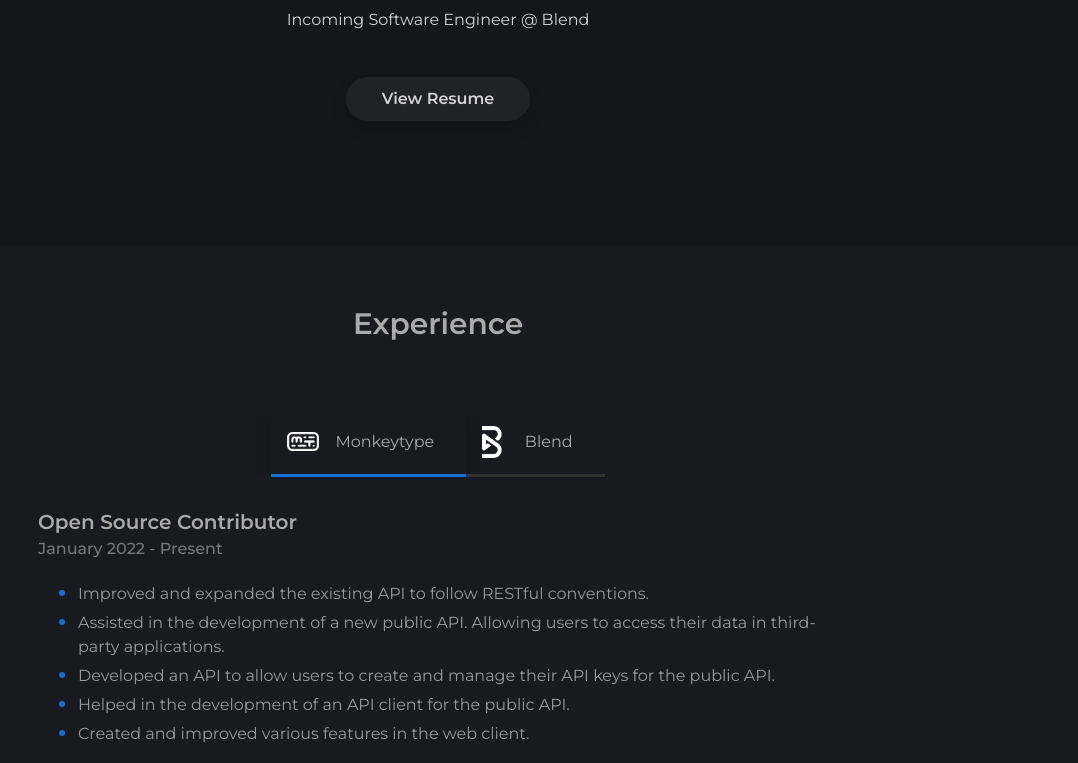
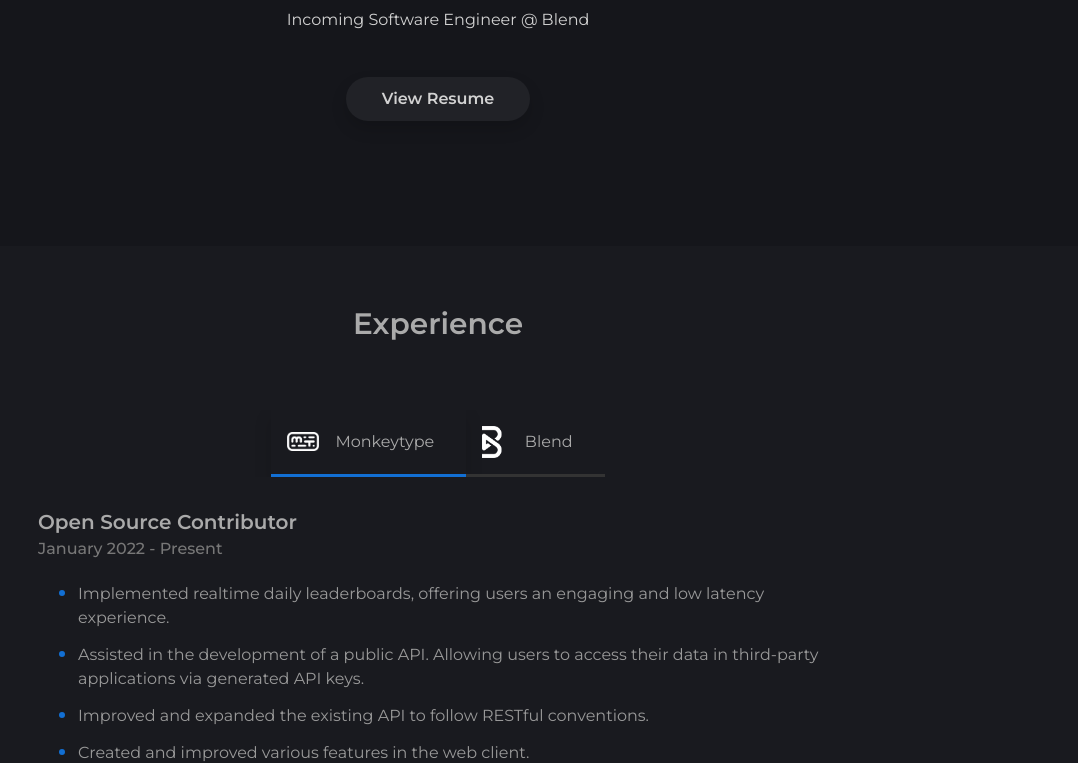
Before and after one commit to Bruception/Bruception.github.io, a website built with webpack: page src/index.html in a window 1280 px wide. Shown: the part 190-953 px from the top of the page, without its empty margins (202-1280 px from the left). Built offline with nearby package versions, Linux system fonts and the light colour scheme.

Commit message:
Fix spacing and update monkeytype description

```diff
--- a/src/static/css/styles.css
+++ b/src/static/css/styles.css
@@ -283,6 +283,10 @@
     margin-top: 1rem;
 }
 
+.experience-position-description li {
+    margin-bottom: 0.5rem;
+}
+
 .experience-item {
     cursor: pointer;
     display: flex;
--- a/src/ts/data/experience.ts
+++ b/src/ts/data/experience.ts
@@ -8,10 +8,9 @@
             {
                 title: 'Open Source Contributor',
                 description: [
+                    'Implemented realtime daily leaderboards, offering users an engaging and low latency experience.',
+                    'Assisted in the development of a public API. Allowing users to access their data in third-party applications via generated API keys.',
                     'Improved and expanded the existing API to follow RESTful conventions.',
-                    'Assisted in the development of a new public API. Allowing users to access their data in third-party applications.',
-                    'Developed an API to allow users to create and manage their API keys for the public API.',
-                    'Helped in the development of an API client for the public API.',
                     'Created and improved various features in the web client.',
                 ],
                 duration: {
```
